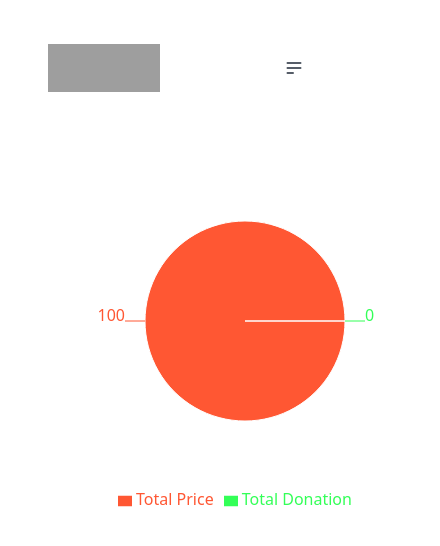
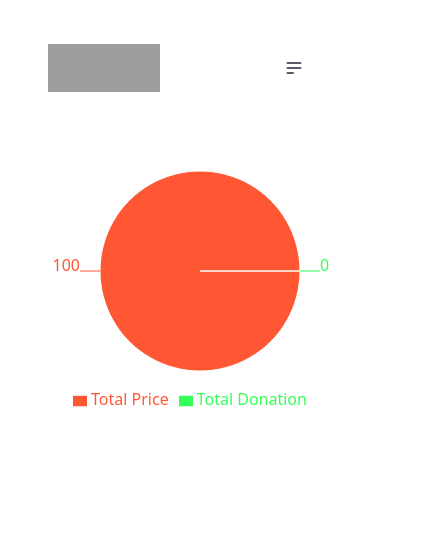
Before and after one commit to anik-biswas/donationCamp-with-ReactRoute, a React (Vite) app: page /statistics in a window 390 px wide. Shown: the top 546 px of the page, 440 px wide, since content can reach past the window. Built offline with nearby package versions, Linux system fonts and the light colour scheme; grey boxes are pictures that could not be loaded.

Commit message:
Horizontal scrolbar removed and responsive

```diff
--- a/src/component/statistics/Statistics.jsx
+++ b/src/component/statistics/Statistics.jsx
@@ -35,15 +35,15 @@ import { getStoredDonate } from '../../utility/localstorage';
     const COLORS = ['#FF5733', '#33FF57'];
 
     return (
-      <div className='items-center justify-center text-center' width="100%" height="100%">
+      <div className='items-center justify-center text-center' style={{ maxWidth: '100%', height: 'auto' }}>
 
         <div className='inline-block'>
-        <PieChart  width={400} height={400}>
+        <PieChart  width={300} height={300}>
           <Pie
             dataKey={`value`}
             data={datas}
-            cx="200"
-            cy="200"
+            cx="150"
+            cy="150"
             outerRadius={100}
             fill="#8884d8"
             label
```
